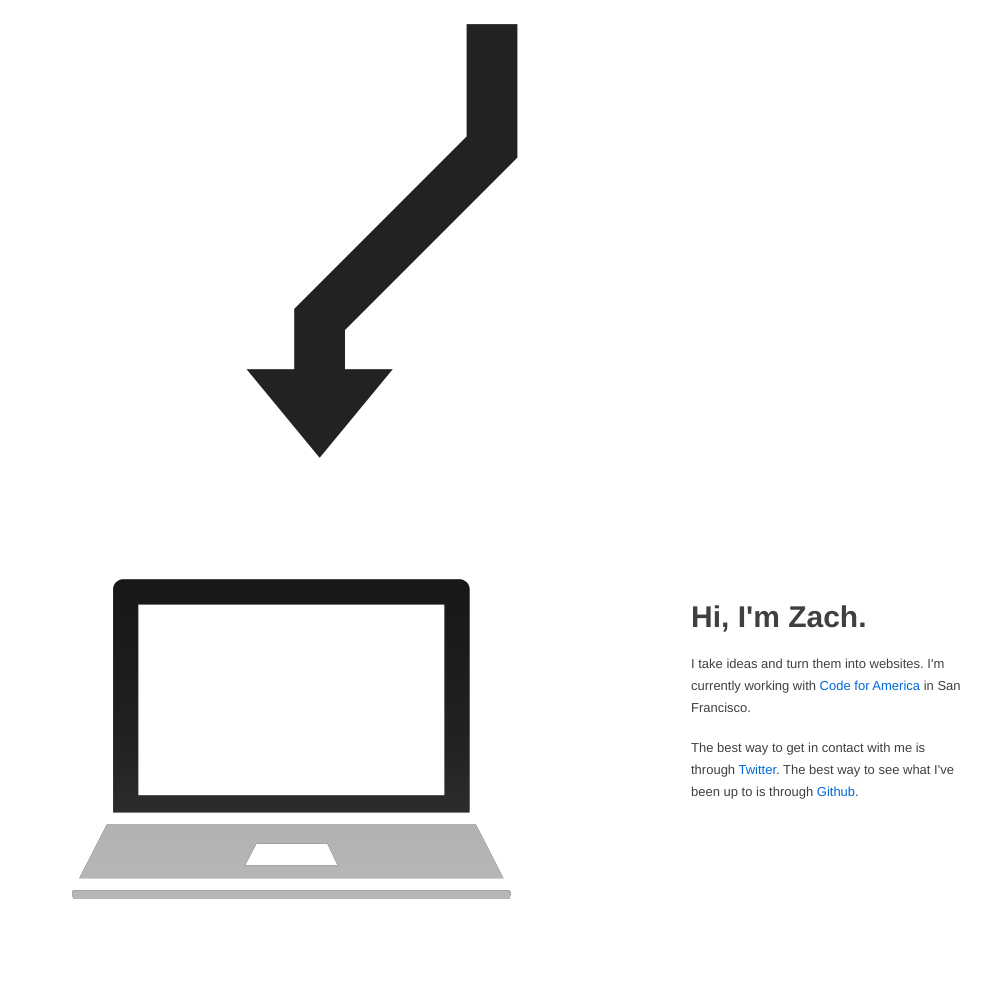
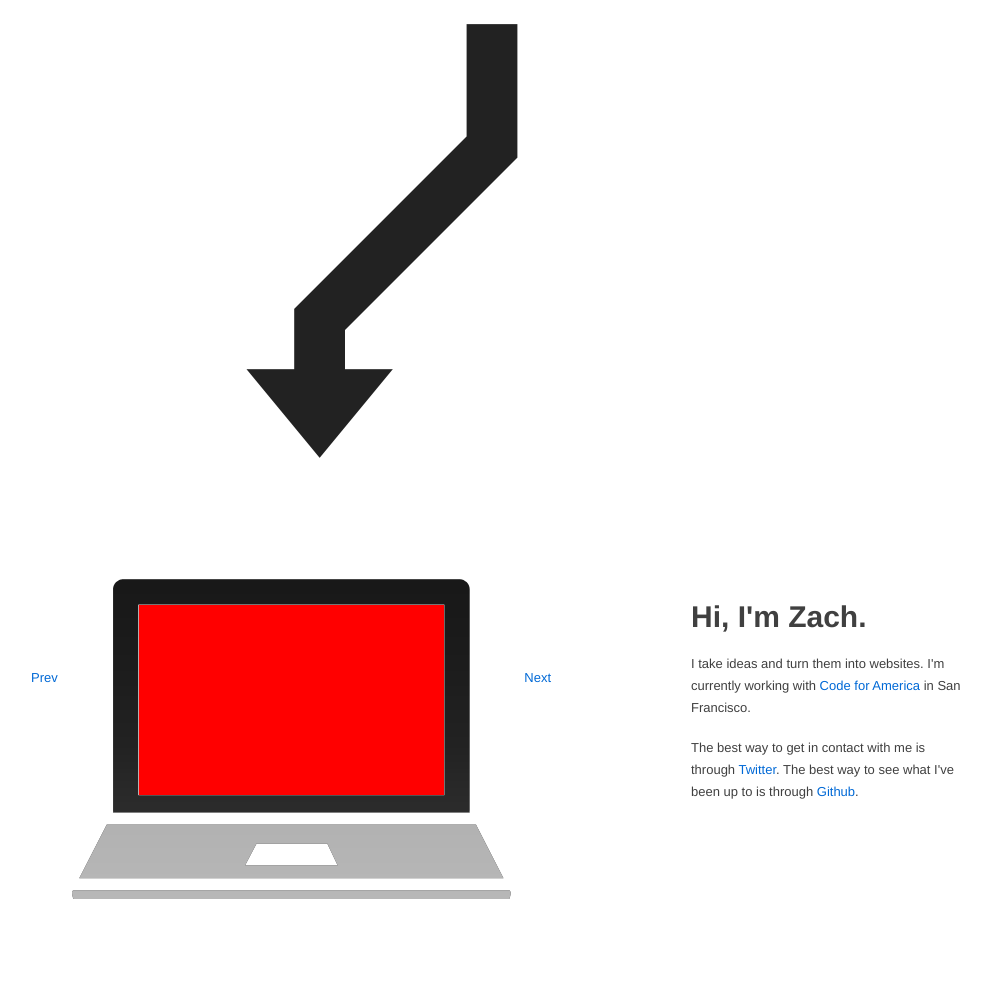
Before and after one commit to zachwill/old, a Flask app: page / in a window 1280 px wide. Shown: the part 681-1675 px from the top of the page, without its empty margins (139-1130 px from the left). Run offline with Flask 2, Linux system fonts and the light colour scheme; some libraries are stand-ins or nearby versions.

Commit message:
Add preliminary slide ability

```diff
--- a/static/css/main.css
+++ b/static/css/main.css
@@ -6,5 +6,13 @@ body{margin-top:100px;}body:after{content:url(/static/img/idea_yellow.png);displ
 .idea_light{background:url(/static/img/idea_yellow.png) no-repeat center center;height:500px;visibility:hidden;}
 .path{background:url(/static/img/shuffle.png) no-repeat 222px bottom;height:500px;margin-top:80px;}
 .mac{background:url(/static/img/macbook.png) no-repeat center center;height:400px;}
+.slides{background:#222;margin-left:108px;margin-top:88px;width:305px;}.slides div{background:red;height:190px;width:305px;}
+.slides .green{background:green;}
+.slides .blue{background:blue;}
+.slides .purple{background:purple;}
+.slides .yellow{background:yellow;}
+.controls{clear:both;height:18px;}.controls a{display:block;margin-top:170px;}
+.controls .prev{float:left;}
+.controls .next{float:right;}
 .about{margin-top:100px;}.about p{line-height:1.7;}.about p:last-child{margin-top:18px;}
 footer{border:none;height:80px;}
--- a/static/css/main.less
+++ b/static/css/main.less
@@ -36,6 +36,45 @@ body{
     height: 400px;
 }
 
+.slides{
+    background: #222;
+    margin-left: 108px;
+    margin-top: 88px;
+    width: 305px;
+    div{
+        background: red;
+        height: 190px;
+        width: 305px;
+    }
+    .green{
+        background: green;
+    }
+    .blue{
+        background: blue;
+    }
+    .purple{
+        background: purple;
+    }
+    .yellow{
+        background: yellow;
+    }
+}
+
+.controls{
+    clear: both;
+    height: 18px;
+    a{
+        display: block;
+        margin-top: 170px;
+    }
+    .prev{
+        float: left;
+    }
+    .next{
+        float: right;
+    }
+}
+
 .about{
     margin-top: 100px;
     p{
--- a/static/js/main.js
+++ b/static/js/main.js
@@ -1,5 +1,6 @@
 (function(window, $) {
 
+    // Lightbulb becomes yellow on scroll.
     $(window).scroll(function(e) {
         var light = $('.idea_light'),
             visibility = light.css('visibility');
@@ -10,4 +11,39 @@
     });
 
 
+    // Create slider.
+    $('.slides').slides({
+        height: 190,
+        navigation: false,
+        next: 'next',
+        pagination: false,
+        prev: 'prev',
+        slide: {
+            interval: 400,
+            browserWindow: false,
+            easing: ""
+		},
+        width: 305
+    });
+
+
+    // Create custom slider controls.
+    var controls = [$('.prev'), $('.next')];
+
+    $.each(controls, function(index, value) {
+        value.click(function(e) {
+            var direction = value.html().toLowerCase(),
+                slides = $('.slides');
+
+            e.preventDefault();
+
+            if (direction == 'next') {
+                slides.slides('next');
+            } else {
+                slides.slides('previous');
+            }
+        });
+    });
+
+
 })(window, jQuery);
--- a/templates/base.html
+++ b/templates/base.html
@@ -53,8 +53,9 @@
   <script>window.jQuery || document.write('<script src="/static/js/libs/jquery-1.6.2.min.js">\x3C/script>')</script>
 
 
-  <!-- Bootstrap JavaScript -->
+  <!-- JavaScript Libraries -->
   <script src="/static/js/libs/bootstrap-dropdown.js"></script>
+  <script src="/static/js/libs/slides.js"></script>
 
   <!-- Application JavaScript -->
   <script src="/static/js/main.js"></script>
--- a/templates/home.html
+++ b/templates/home.html
@@ -14,7 +14,20 @@
   </div>
   <div class="row path"></div>
   <div class="row">
-    <div class="mac span9">
+    <div class="span9">
+      <div class="mac">
+        <div class="controls">
+          <a href="#" class="prev">Prev</a>
+          <a href="#" class="next">Next</a>
+        </div>
+        <div class="slides">
+          <div></div>
+          <div class="blue"></div>
+          <div class="green"></div>
+          <div class="purple"></div>
+          <div class="yellow"></div>
+        </div>
+      </div>
     </div>
     <div class="about span5 offset2">
       <h1>Hi, I'm Zach.</h1>
```
Also changed, not shown: static/js/libs/slides.js (added).
